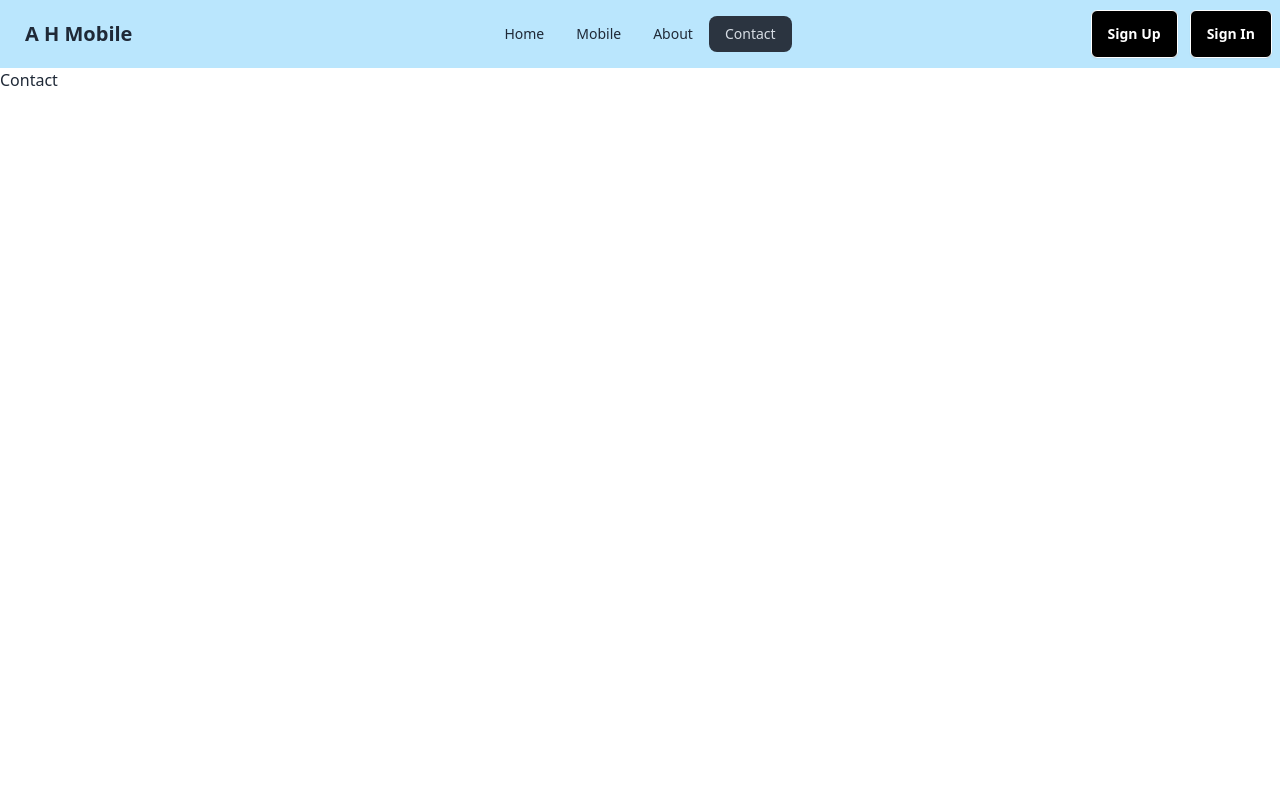
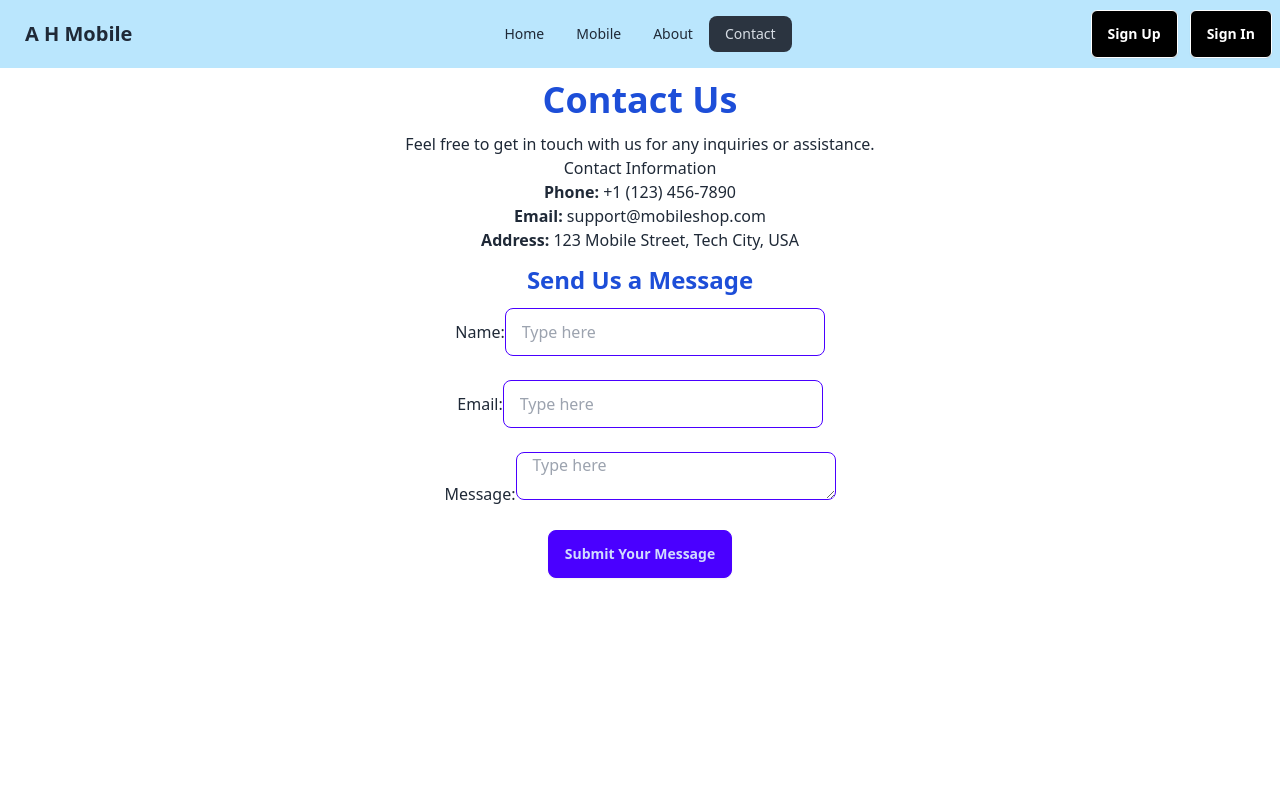
Before and after one commit to abadathossain/mobile-shop-client, a React (Vite) app: page /contact in a window 1280 px wide. Shown: the top 800 px of the page. Built offline with nearby package versions, Linux system fonts and the light colour scheme; no server answers.

Commit message:
about and contact pages done

```diff
--- a/src/components/Navbar.jsx
+++ b/src/components/Navbar.jsx
@@ -9,7 +9,7 @@ const Navbar = () => {
 
     const navLinks = <>
         <li><NavLink to="/">Home</NavLink></li>
-        <li><NavLink to="/mobile">Mobile</NavLink></li>
+        <li><NavLink to="/products">Mobile</NavLink></li>
         <li><NavLink to="/about">About</NavLink></li>
         <li><NavLink to="/contact">Contact</NavLink></li>
 
--- a/src/pages/About.jsx
+++ b/src/pages/About.jsx
@@ -1,15 +1,18 @@
 import React from 'react'
-
+import aboutImage from '../assets/banner.png'
 const About = () => {
     return (
+        <div className='container p-3'>
+            <h1 className="text-4xl mb-3 mt-3 font-bold text-blue-700 text-center">About MobileMart</h1>
             <div className='flex'>
-            <div>
-                <img src="../assets/banner.png" alt="" />
+
+                <div className='w-1/2'>
+                    <img src={aboutImage} alt="" />
                 </div>
-            <div>
-                <h1 >About MobileMart</h1>
-                <p >
-                    Welcome to **MobileMart**, your one-stop shop for the latest smartphones, accessories, and gadgets.
+                <div className='w-1/2 flex flex-col justify-center items-center'>
+                    <h5>Welcome to **MobileMart**</h5>
+
+                    <p className='text-justify'>Your one-stop shop for the latest smartphones, accessories, and gadgets.
                         We offer a wide range of products from leading brands to meet all your mobile needs.
                         At MobileMart, we are committed to delivering high-quality products, great deals, and exceptional customer service.
                     </p>
@@ -18,6 +21,7 @@ const About = () => {
                     </p>
                 </div>
             </div>
+        </div>
     )
 }
 
--- a/src/pages/Contact.jsx
+++ b/src/pages/Contact.jsx
@@ -1,9 +1,55 @@
-import React from 'react'
 
 const Contact = () => {
     return (
-        <div>Contact</div>
-    )
-}
+        <div className="text text-center">
+            <h1 className="text-4xl mb-3 mt-3 font-bold text-blue-700 text-center">Contact Us</h1>
+            <p>Feel free to get in touch with us for any inquiries or assistance.</p>
 
-export default Contact
+            <h2>Contact Information</h2>
+            <p>
+                <strong>Phone:</strong> +1 (123) 456-7890 <br />
+                <strong>Email:</strong> support@mobileshop.com <br />
+                <strong>Address:</strong> 123 Mobile Street, Tech City, USA
+            </p>
+
+            <h2 className="text-2xl mb-3 mt-3 font-bold text-blue-700 text-center">Send Us a Message</h2>
+            <form>
+                <div>
+                    <label htmlFor="name">Name:</label>
+                    <input
+                        type="text"
+                        placeholder="Type here"
+                        className="input input-bordered input-primary w-full max-w-xs" />
+
+                </div>
+                <br />
+
+
+                <div>
+                    <label htmlFor="email">Email:</label>
+                    <input
+                        type="text"
+                        placeholder="Type here"
+                        className="input input-bordered input-primary w-full max-w-xs" />
+
+                </div>
+                <br />
+                <div>
+                    <label htmlFor="message">Message:</label>
+
+
+                    <textarea
+                        type="text"
+                        placeholder="Type here"
+                        name="message" rows="10"
+                        className="input input-bordered input-primary w-full max-w-xs" />
+
+                </div>
+                <br />
+                <button className="btn btn-primary">Submit Your Message</button>
+            </form>
+        </div>
+    );
+};
+
+export default Contact;
--- /dev/null
+++ b/src/pages/Products.jsx
@@ -0,0 +1,8 @@
+
+const Products = () => {
+    return (
+        <div>Products</div>
+    )
+}
+
+export default Products
--- a/src/routes/Routes.jsx
+++ b/src/routes/Routes.jsx
@@ -11,6 +11,7 @@ import PrivateRoutes from './private/PrivateRoutes';
 import SellerRoute from './private/SellerRoute';
 import MyProducts from './../pages/seller/MyProducts';
 import AddProducts from './../pages/seller/AddProducts';
+import Products from "../pages/Products";
 
 export const router = createBrowserRouter([
     {
@@ -22,6 +23,10 @@ export const router = createBrowserRouter([
                 element: <Home />,
             },
             {
+                path: "/products",
+                element: <Products />,
+            },
+            {
                 path: "/about",
                 element: <About />,
             },
@@ -29,6 +34,7 @@ export const router = createBrowserRouter([
                 path: "/contact",
                 element: <Contact />,
             },
+
 
             {
                 path: "/login",
```
Lines whose indentation alone changed are shown as unchanged.
